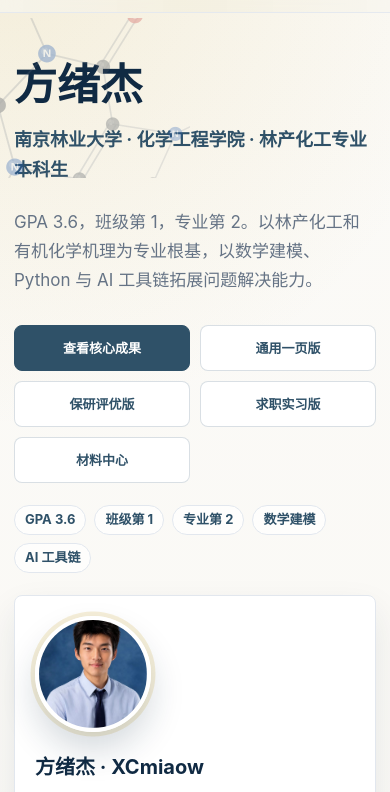
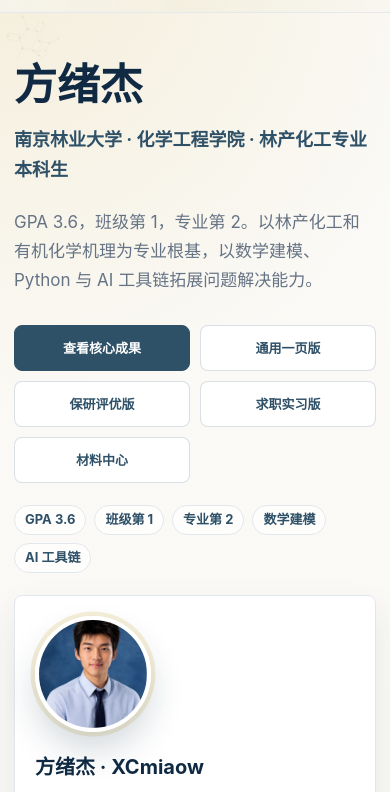
Before and after one commit to XCmiaow/XCmiaow.github.io, an Astro site: page / in a window 390 px wide. Shown: the part 52-844 px from the top of the page. Built offline with nearby package versions, Linux system fonts and the light colour scheme; Astro itself is replaced by a stand-in of ours.

Commit message:
fix: shrink molecule corner accent

```diff
--- a/src/components/Molecule3D.astro
+++ b/src/components/Molecule3D.astro
@@ -87,12 +87,13 @@
       p = rotateZ(p, -0.12);
       var depth = 520;
       var scale = depth / (depth + p.z);
+      var fit = Math.min(W / 340, H / 260, 1);
       return {
-        px: W * 0.5 + p.x * scale,
-        py: H * 0.54 + p.y * scale,
+        px: W * 0.5 + p.x * scale * fit,
+        py: H * 0.54 + p.y * scale * fit,
         z: p.z,
         e: atom.e,
-        scale: scale,
+        scale: scale * fit,
       };
     }
 
@@ -138,7 +139,7 @@
       ctx.fillStyle = 'rgba(255,255,255,' + alpha * 0.2 + ')';
       ctx.fill();
 
-      if (atom.e !== 'C') {
+      if (atom.e !== 'C' && r >= 5) {
         ctx.fillStyle = 'rgba(255,255,255,' + Math.min(0.9, alpha + 0.08) + ')';
         ctx.font = '700 ' + Math.max(9, r * 1.25) + 'px system-ui, sans-serif';
         ctx.textAlign = 'center';
@@ -183,24 +184,24 @@
 <style>
   #mol-bg {
     position: fixed;
-    top: 86px;
-    right: 24px;
-    width: min(360px, 34vw);
-    height: min(300px, 32vh);
+    top: 72px;
+    right: 0;
+    width: clamp(140px, 12vw, 160px);
+    height: clamp(118px, 12vw, 136px);
     pointer-events: none;
-    z-index: 1;
-    opacity: 0.7;
+    z-index: 0;
+    opacity: 0.42;
   }
   html.minimal-mode #mol-bg {
     display: none !important;
   }
   @media (max-width: 760px) {
     #mol-bg {
-      top: 70px;
-      right: 4px;
-      width: 190px;
-      height: 160px;
-      opacity: 0.4;
+      top: 66px;
+      right: 0;
+      width: 72px;
+      height: 44px;
+      opacity: 0.14 !important;
     }
   }
 </style>
```
